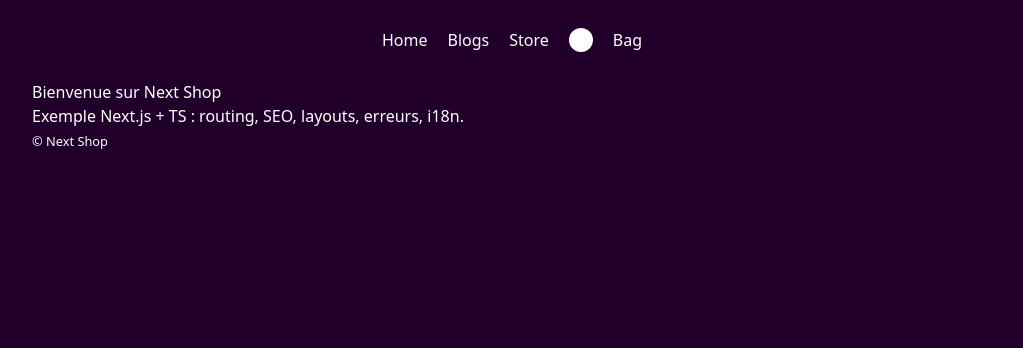
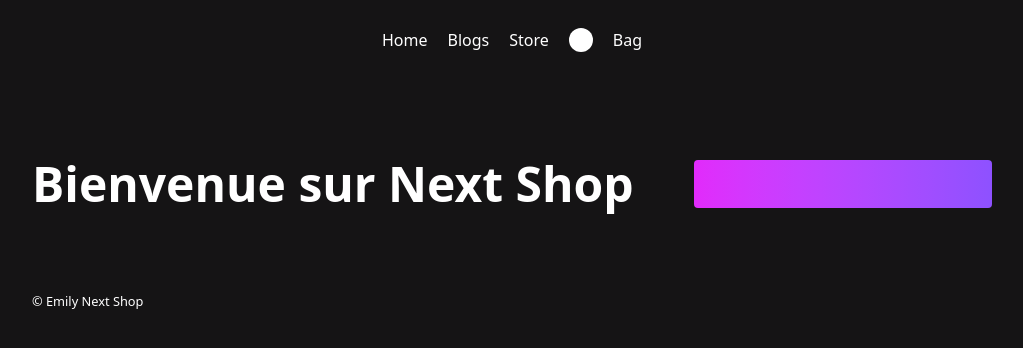
Before and after one commit to rhayedev/next-ecoshop, a Next.js app: page / in a window 1280 px wide. Shown: the top 348 px of the page, without its empty margins (128-1151 px from the left). Built offline with nearby package versions, Linux system fonts and the light colour scheme.

Commit message:
stylings

```diff
--- a/src/app/blogs/page.tsx
+++ b/src/app/blogs/page.tsx
@@ -12,9 +12,10 @@ export default function ProductsPage() {
         <ul className="flex-wrap flex gap-5">
             {blogs.map((b) => (
                 <li key={b.id}>
-                    <Link href={`/products/${b.id}`}></Link>
+                    <Link href={`/blogs/${b.id}`}></Link>
                 </li>
             ))}
+            <p>daaaaaaaaaaaa</p>
         </ul>
     );
 }
--- a/src/app/layout.tsx
+++ b/src/app/layout.tsx
@@ -27,7 +27,7 @@ export default function RootLayout({
     return (
         <html lang="en">
             <body
-                className={`${geistSans.variable} ${geistMono.variable} bg-[#20002a] text-white antialiased px-40`}
+                className={`${geistSans.variable} ${geistMono.variable} bg-[#151415] min-h-screen text-white antialiased px-40`}
             >
                 <Header />
                 {children}
--- a/src/app/not-found.tsx
+++ b/src/app/not-found.tsx
@@ -1,8 +1,9 @@
 export default function NotFoundPage() {
     return (
-        <div>
-            <h1>404 — Page non trouvée</h1>
-            <p>La ressource demandée n'existe pas.</p>
+        <div className="bg-red-900 p-5 h-40 border-l-4 rounded-r border-l-red-500">
+            <h1 className="text-5xl text-red-500 mb-10">
+                404 — Page non trouvée
+            </h1>
         </div>
     );
 }
--- a/src/app/page.tsx
+++ b/src/app/page.tsx
@@ -1,8 +1,10 @@
 export default function HomePage() {
     return (
-        <>
-            <h1>Bienvenue sur Next Shop</h1>
-            <p>Exemple Next.js + TS : routing, SEO, layouts, erreurs, i18n.</p>
-        </>
+        <div className="flex min-h-full gap-15 my-20">
+            <h1 className="text-5xl text-nowrap font-extrabold text-white">
+                Bienvenue sur Next Shop
+            </h1>
+            <div className="bg-gradient-to-l from-violet-500 to-fuchsia-500 w-full rounded"></div>
+        </div>
     );
 }
--- a/src/components/footer.tsx
+++ b/src/components/footer.tsx
@@ -1,7 +1,7 @@
 export default function Footer() {
     return (
-        <footer className="site-footer">
-            <small>© Next Shop</small>
+        <footer className="site-footer w-full">
+            <small>© Emily Next Shop</small>
         </footer>
     );
 }
--- a/src/components/header.tsx
+++ b/src/components/header.tsx
@@ -24,7 +24,7 @@ export default function Header() {
                     name=""
                     id=""
                 />
-                <Link className={isActive("/bag")} href="/products">
+                <Link className={isActive("/bag")} href="/bag">
                     Bag
                 </Link>
             </nav>
--- a/src/lib/blog.ts
+++ b/src/lib/blog.ts
@@ -3,12 +3,12 @@ export type Blogs = { id: string; name: string; text: string };
 const DB: Blogs[] = [
     {
         id: "1",
-        name: "Clavier Mécanique",
+        name: "Quels clavier choisir ?",
         text: "laaaaaaaaaaaaaaaaaaaaadefnajegbahvgfvscbasjicnsaodnj",
     },
     {
         id: "2",
-        name: "Clavier Bureautique",
+        name: "Quel ?",
         text: "laaaaaaaaaaaaaaaaaaaaadefnajegbahvgfvscbasjicnsaodnj",
     },
 ];
--- a/src/styles/globals.css
+++ b/src/styles/globals.css
@@ -8,7 +8,7 @@
   --accent: #6c04a4;
 
   --color-text-dark: #9636c9;
-  --background-dark: #20002a;
+  --background-dark: #151415;
   --primary-dark: #f5e5ff;
   --secondary-dark: #5f1a84;
   --accent-dark: #c35bfb;
```
